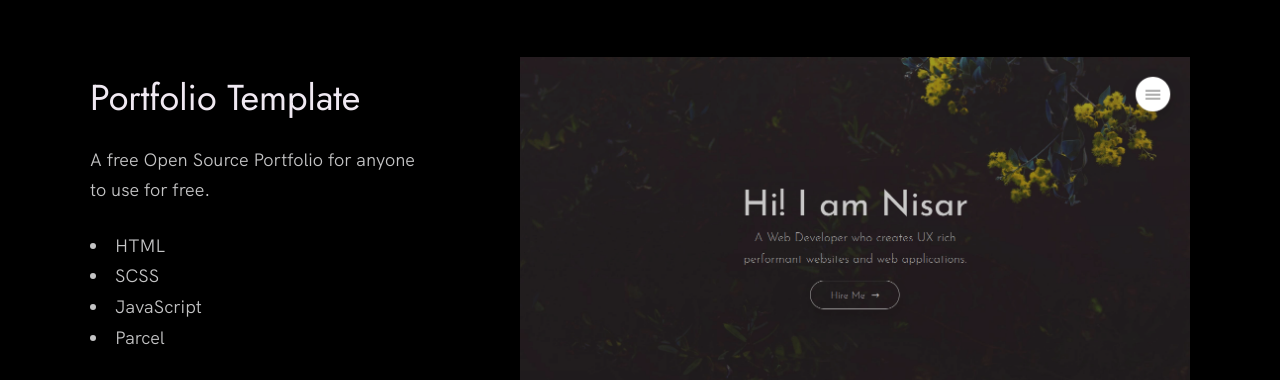
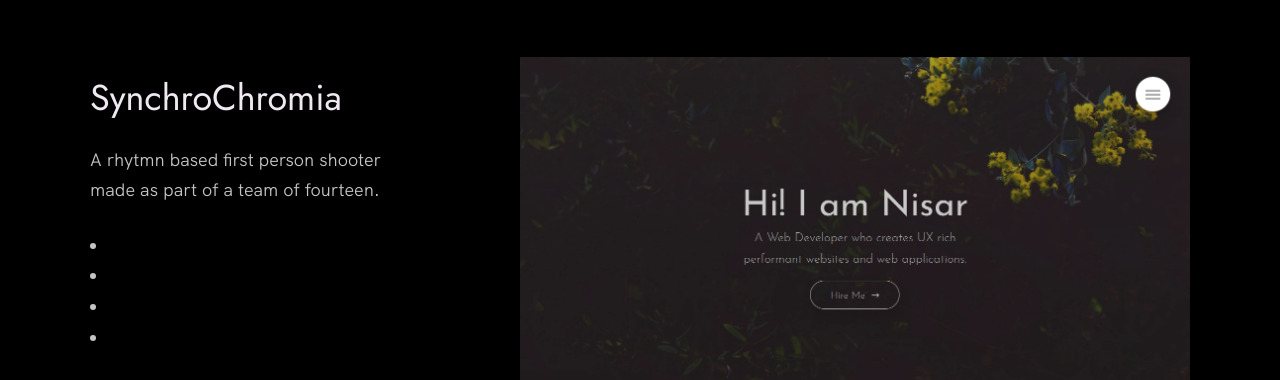
Before and after one commit to Chris-Tromboss/Portfolio, a plain HTML site: page index.html in a window 1280 px wide. Shown: the part 1011-1391 px from the top of the page. Drawn offline with Linux system fonts and the light colour scheme.

Commit message:
Continued Changes

```diff
--- a/index.html
+++ b/index.html
@@ -78,15 +78,15 @@
 
           <div class="work__box">
             <div class="work__text">
-              <h3>Portfolio Template</h3>
+              <h3>SynchroChromia</h3>
               <p>
-                A free Open Source Portfolio for anyone to use for free.
+                A rhytmn based first person shooter made as part of a team of fourteen.
               </p>
               <ul class="work__list">
-                <li>HTML</li>
-                <li>SCSS</li>
-                <li>JavaScript</li>
-                <li>Parcel</li>
+                <li></li>
+                <li></li>
+                <li></li>
+                <li></li>
               </ul>
 
               <div class="work__links">
```
